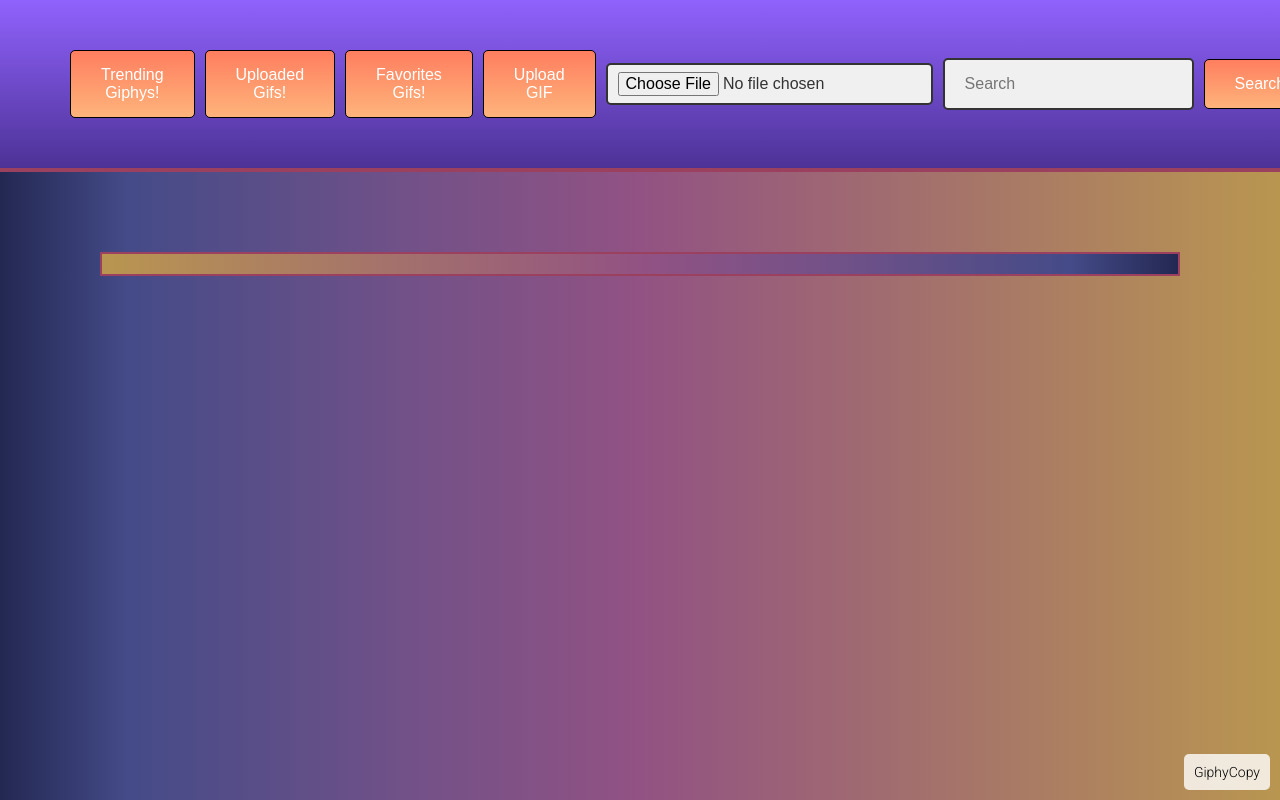
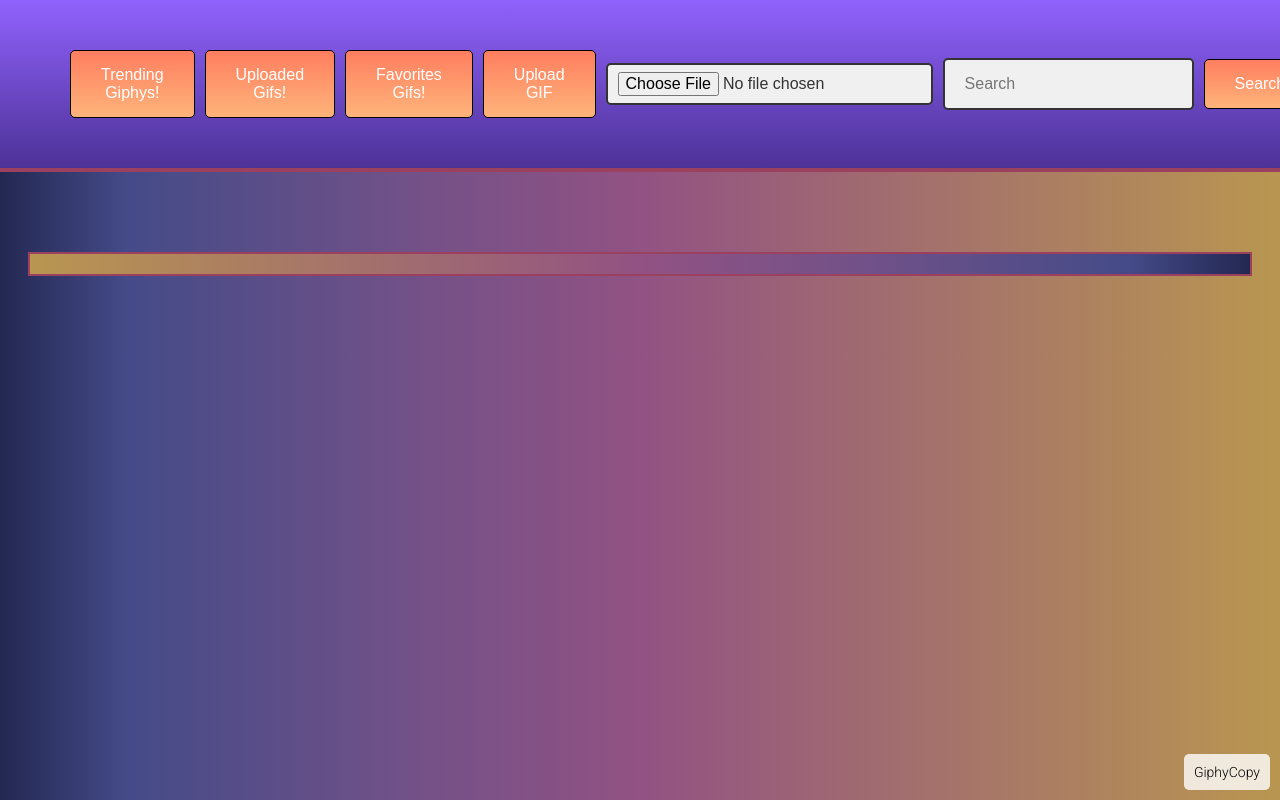
Before and after one commit to Telerik-Group-Project-Giphy/giphy, a website with bundled scripts: page main/index.html in a window 1280 px wide. Shown: the top 800 px of the page. Built offline with nearby package versions, Linux system fonts and the light colour scheme; no server answers.

Commit message:
final favorites and about us fixes

```diff
--- a/main/styles/main.css
+++ b/main/styles/main.css
@@ -23,7 +23,7 @@ footer {
 
 #gifContainer {
   display: grid;
-  grid-template-columns: repeat(3, 1fr);
+  grid-template-columns: repeat(auto-fit, minmax(300px, 1fr));
   gap: 10px;
   background: linear-gradient(
     to left,
@@ -33,19 +33,16 @@ footer {
     rgb(146, 82, 131) 50%,
     rgb(185, 150, 80) 100%
   );
-  background-color: purple;
   padding: 10px;
-  margin-left: 100px;
-  margin-right: 100px;
-  margin-top: 80px;
+  margin: 80px auto;
   border: 2px solid rgb(155, 65, 95);
+  max-width: 1200px;
 }
 
 #gifContainer div {
   position: relative;
   text-align: center;
   background-color: rgb(224, 174, 182);
-
   padding: 5px;
   border: 1px solid black;
 }
```
Also changed, not shown: README.md.
